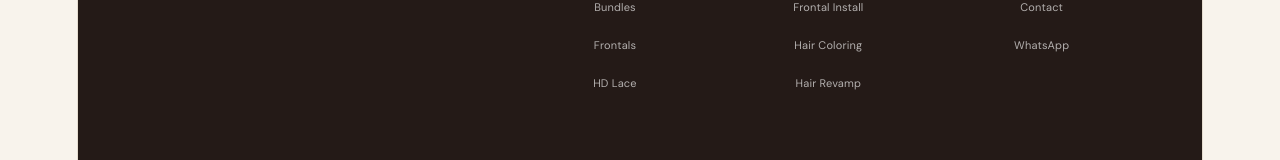
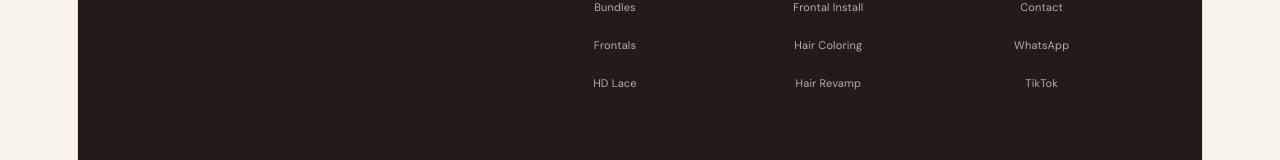
Before and after one commit to ARROW7-tech/nelly, a React (Vite) app: page / in a window 1280 px wide. Shown: the part 11201-11361 px from the top of the page. Built offline with nearby package versions, Linux system fonts and the light colour scheme.

Commit message:
Add TikTok footer link

```diff
--- a/src/App.jsx
+++ b/src/App.jsx
@@ -12,6 +12,7 @@ import wigImage from "./assets/wig.jpg";
 import initialProducts from "./products";
 
 const broadcastUrl = "https://chat.whatsapp.com/FCzlwt5iaf7CPoaJ2wGfYq?s=cl&p=i&mlu=4&ilr=4";
+const tiktokUrl = "https://www.tiktok.com/@nl_beauty_empire?_r=1&_t=ZS-9A0FG6TB1BW";
 
 const Cart = lazy(() => import("./cart"));
 const Checkout = lazy(() => import("./Checkout"));
@@ -1279,6 +1280,14 @@ function App() {
               WhatsApp
             </a>
 
+            <a
+              href={tiktokUrl}
+              target="_blank"
+              rel="noreferrer"
+            >
+              TikTok
+            </a>
+
           </div>
 
         </div>
```
